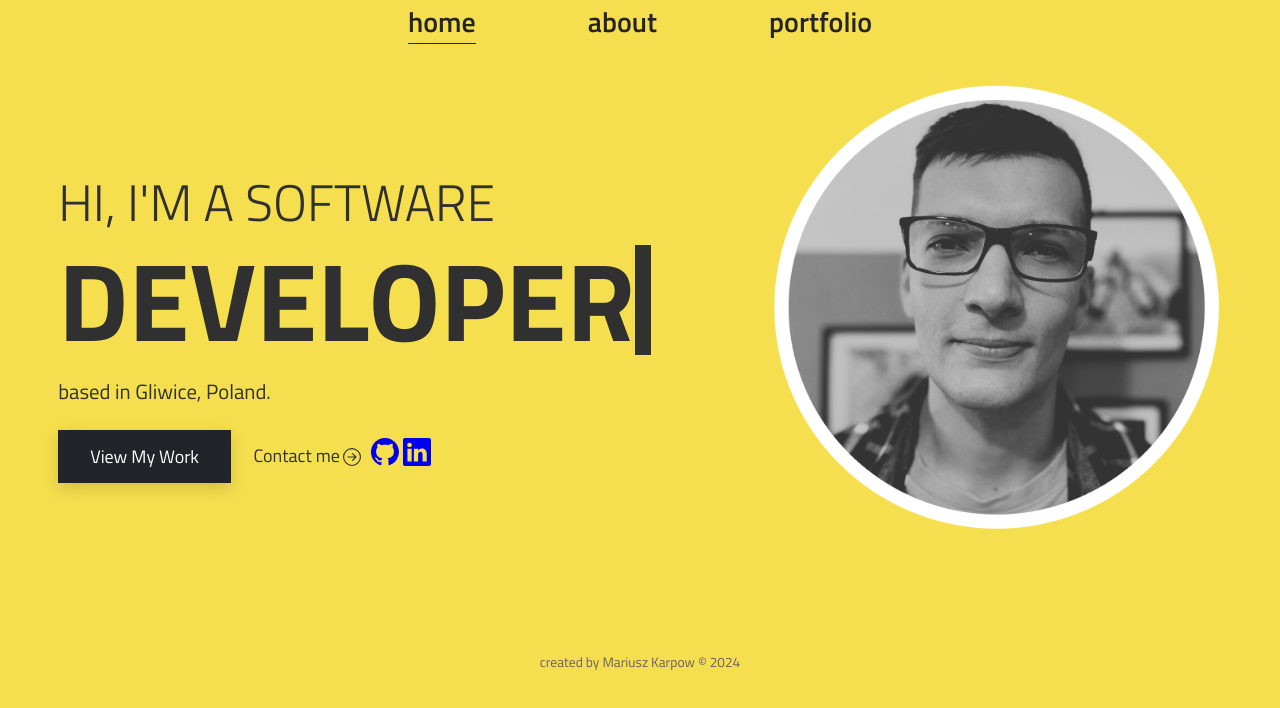
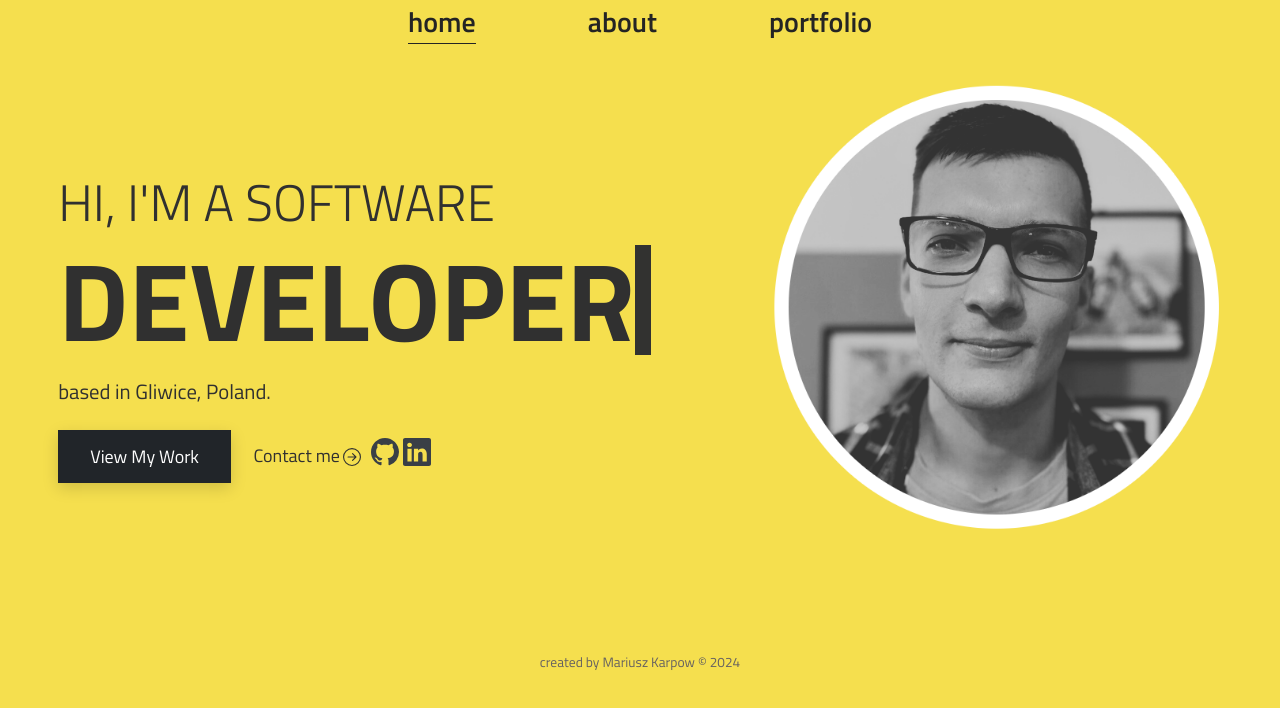
Before and after one commit to daeix/portfolio, a React (Vite) app: page / in a window 1280 px wide. Shown: the top 708 px of the page. Built offline with nearby package versions, Linux system fonts and the light colour scheme.

Commit message:
update icons

```diff
--- a/src/Main.jsx
+++ b/src/Main.jsx
@@ -23,6 +23,7 @@ export default function Main() {
             Contact me <BsArrowRightCircle />
             <div className="social-icons">
               <a
+                className="social-icon-a"
                 target="_blank"
                 aria-label="github"
                 href="https://github.com/daeix"
@@ -30,6 +31,7 @@ export default function Main() {
                 <BsGithub className="social-icon" />
               </a>
               <a
+                className="social-icon-a"
                 target="_blank"
                 aria-label="linkedin"
                 href="https://www.linkedin.com/in/mariusz-karpow-6840412a2/"
--- a/src/index.css
+++ b/src/index.css
@@ -358,17 +358,13 @@ li {
   background-color: rgb(216, 210, 210);
 }
 
-/* a:visited {
-  color: #303030;
+.social-icon-a {
+  color: #393f46;
 }
 
-a {
-  color: #242424;
+.social-icon-a:hover {
+  color: #1f2326;
 }
-
-a:hover {
-  color: #000000;
-} */
 
 .project-description {
   margin: 0.4em 0;
```
